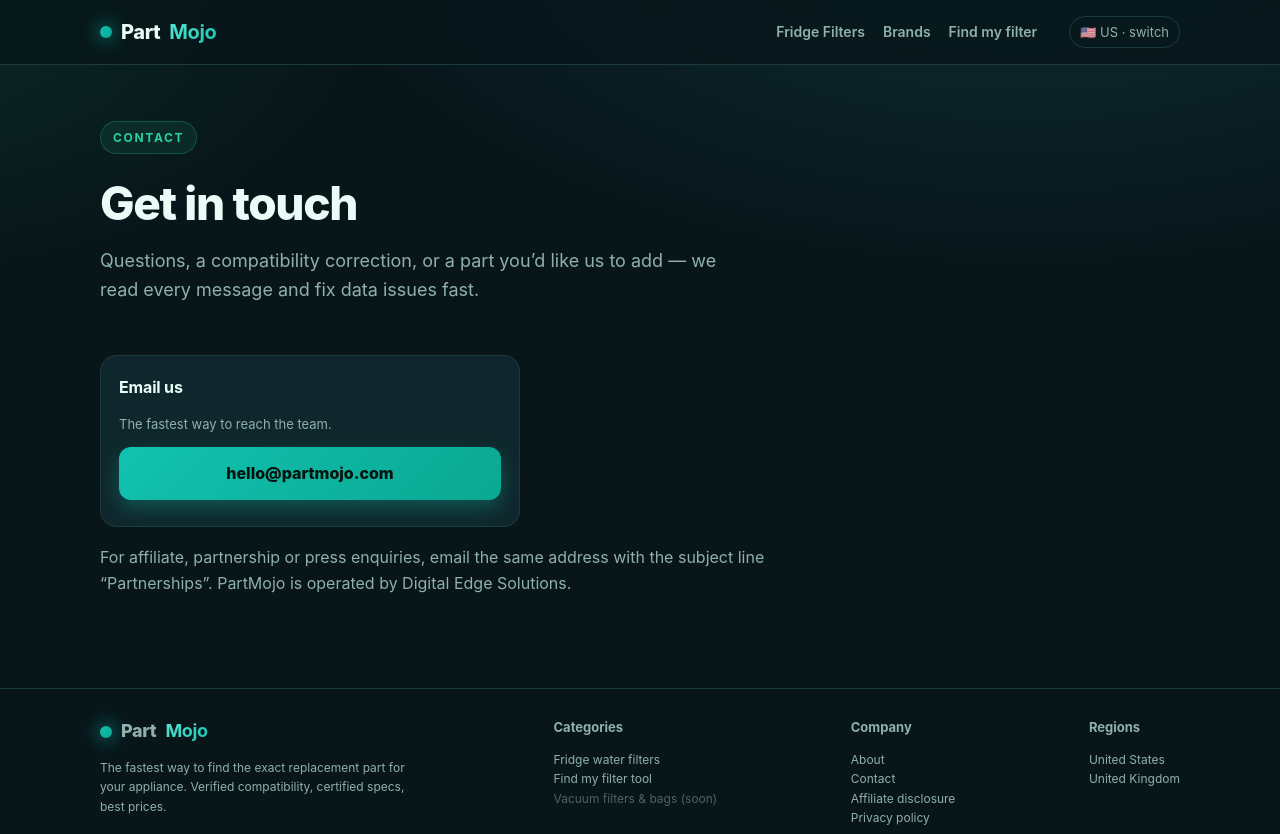
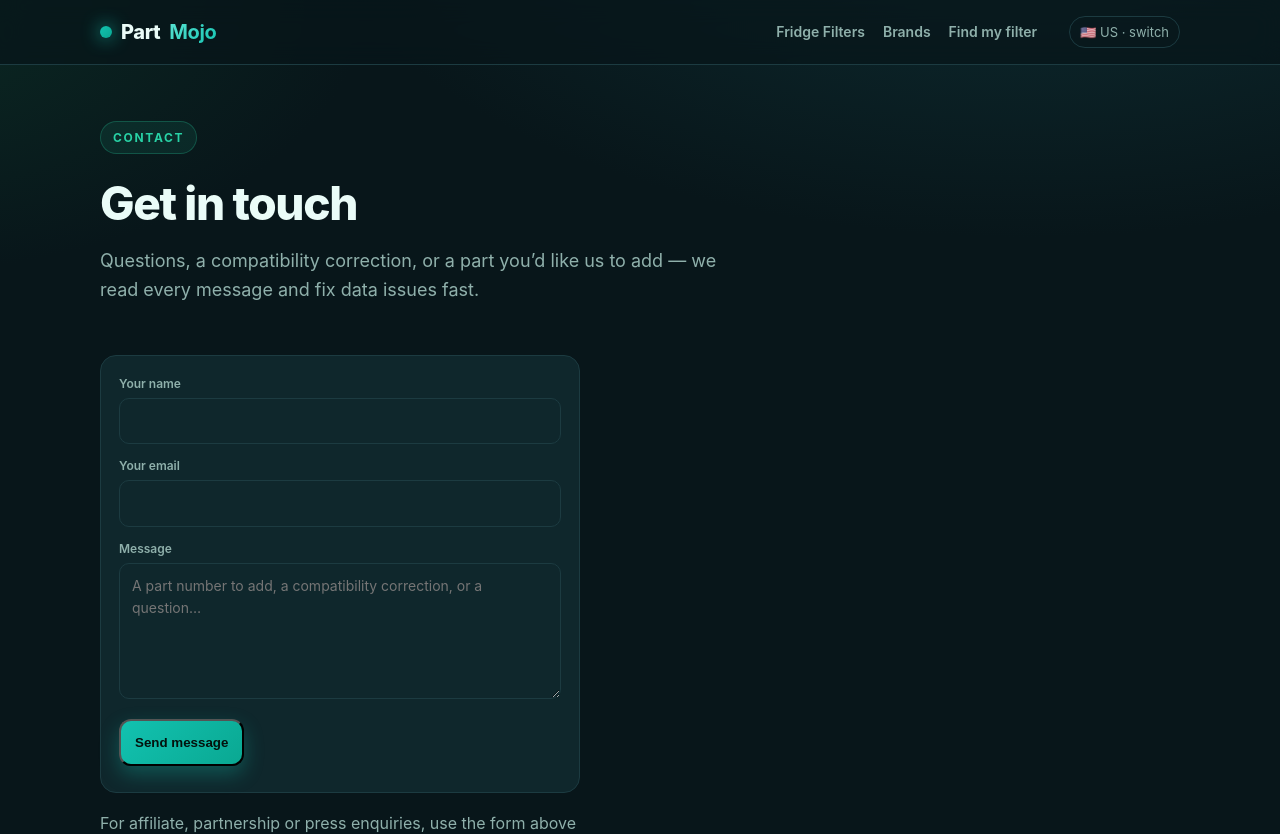
Before and after one commit to Digital-Edge-Solutions/partmojo, a Next.js app: page /contact in a window 1280 px wide. Shown: the top 834 px of the page. Built offline with nearby package versions, Linux system fonts and the light colour scheme.

Commit message:
Contact form (delivers to info@digitaledge.uk via Web3Forms, email hidden from source); route privacy contact to form

```diff
--- a/app/contact/page.js
+++ b/app/contact/page.js
@@ -1,5 +1,6 @@
 import { Header, Footer } from "../../components/ui";
-import { BRAND, CONTACT_EMAIL } from "../../lib/site";
+import ContactForm from "../../components/ContactForm";
+import { BRAND } from "../../lib/site";
 
 export const metadata = {
   title: "Contact",
@@ -20,17 +21,11 @@
             message and fix data issues fast.
           </p>
         </section>
-        <section className="section" style={{ paddingTop: 8, maxWidth: 720 }}>
-          <div className="card" style={{ maxWidth: 420 }}>
-            <h3>Email us</h3>
-            <p className="meta" style={{ marginBottom: 10 }}>
-              The fastest way to reach the team.
-            </p>
-            <a className="cta" href={`mailto:${CONTACT_EMAIL}`}>{CONTACT_EMAIL}</a>
-          </div>
-          <p className="lead" style={{ marginTop: 18 }}>
-            For affiliate, partnership or press enquiries, email the same address with the subject
-            line “Partnerships”. {BRAND} is operated by Digital Edge Solutions.
+        <section className="section" style={{ paddingTop: 8 }}>
+          <ContactForm />
+          <p className="lead" style={{ marginTop: 18, maxWidth: 480 }}>
+            For affiliate, partnership or press enquiries, use the form above and add “Partnerships”
+            to your message. {BRAND} is operated by Digital Edge Solutions.
           </p>
         </section>
       </main>
--- a/app/globals.css
+++ b/app/globals.css
@@ -105,3 +105,8 @@
 .cmp td.rk{color:var(--muted);font-size:12px;text-transform:uppercase;letter-spacing:.06em;font-weight:700}
 .cmp tr:last-child td{border-bottom:0}
 .cmp td:nth-child(2){border-left:1px solid var(--line)}
+.fld{display:block;margin-bottom:12px}
+.fld span{display:block;font-size:12px;color:var(--muted);margin-bottom:5px;font-weight:600}
+.fld input,.fld textarea{width:100%;background:var(--panel);border:1px solid var(--line);border-radius:10px;color:var(--ink);font:inherit;font-size:14px;padding:11px 12px;outline:none}
+.fld input:focus,.fld textarea:focus{border-color:var(--brand)}
+.fld textarea{resize:vertical}
--- /dev/null
+++ b/components/ContactForm.js
@@ -0,0 +1,77 @@
+"use client";
+import { useState } from "react";
+
+// Web3Forms delivers submissions to info@digitaledge.uk. The email is configured on the
+// Web3Forms dashboard and is NOT exposed in the page source — only this public access key is.
+// Get a free key at https://web3forms.com (enter info@digitaledge.uk) and paste it below.
+const ACCESS_KEY = "WEB3FORMS_ACCESS_KEY";
+
+export default function ContactForm() {
+  const [status, setStatus] = useState("idle"); // idle | sending | ok | error
+
+  async function onSubmit(e) {
+    e.preventDefault();
+    const form = e.currentTarget;
+    const data = Object.fromEntries(new FormData(form).entries());
+    if (data.botcheck) return; // honeypot: silently drop bots
+    setStatus("sending");
+    try {
+      const res = await fetch("https://api.web3forms.com/submit", {
+        method: "POST",
+        headers: { "Content-Type": "application/json", Accept: "application/json" },
+        body: JSON.stringify({
+          access_key: ACCESS_KEY,
+          subject: "New PartMojo contact message",
+          from_name: "PartMojo website",
+          name: data.name,
+          email: data.email,
+          message: data.message,
+        }),
+      });
+      const json = await res.json();
+      if (json.success) {
+        setStatus("ok");
+        form.reset();
+      } else {
+        setStatus("error");
+      }
+    } catch {
+      setStatus("error");
+    }
+  }
+
+  if (status === "ok") {
+    return (
+      <div className="card" style={{ maxWidth: 480 }}>
+        <h3>Thanks — your message is on its way ✓</h3>
+        <p className="meta">We read every message and reply as soon as we can.</p>
+      </div>
+    );
+  }
+
+  return (
+    <form className="card" style={{ maxWidth: 480 }} onSubmit={onSubmit}>
+      <input type="checkbox" name="botcheck" style={{ display: "none" }} tabIndex={-1} autoComplete="off" />
+      <label className="fld">
+        <span>Your name</span>
+        <input name="name" required autoComplete="name" />
+      </label>
+      <label className="fld">
+        <span>Your email</span>
+        <input name="email" type="email" required autoComplete="email" />
+      </label>
+      <label className="fld">
+        <span>Message</span>
+        <textarea name="message" rows={5} required placeholder="A part number to add, a compatibility correction, or a question…" />
+      </label>
+      <button className="cta" type="submit" disabled={status === "sending"}>
+        {status === "sending" ? "Sending…" : "Send message"}
+      </button>
+      {status === "error" && (
+        <p className="meta" style={{ color: "var(--warn)", marginTop: 8 }}>
+          Something went wrong — please try again in a moment.
+        </p>
+      )}
+    </form>
+  );
+}
```
Also changed, not shown: app/privacy/page.js (+4 -4 lines).
